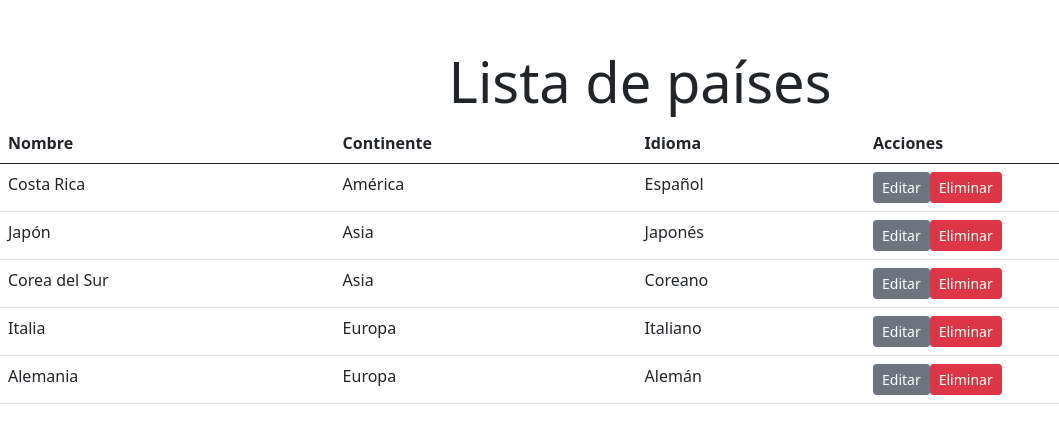
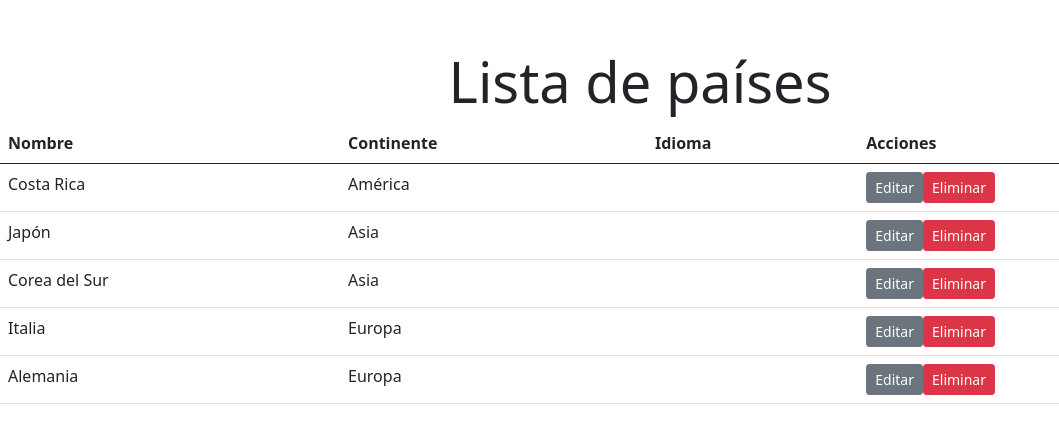
Before and after one commit to mafer1404/CI-0126, a Vue app in the folder Laboratorio3_C13747/Mi primer proyecto/frontend-lab/: page / in a window 1280 px wide. Shown: the top 434 px of the page, without its empty margins (0-1059 px from the left). Built offline with nearby package versions, Linux system fonts and the light colour scheme.

Commit message:
Laboratorio 5: Consumir el API get paises

```diff
--- a/Laboratorio3_C13747/Mi primer proyecto/frontend-lab/src/components/ListaPaises.vue
+++ b/Laboratorio3_C13747/Mi primer proyecto/frontend-lab/src/components/ListaPaises.vue
@@ -28,16 +28,17 @@
 </template>
 
 <script>
+  import axios from "axios";
   export default {
     name: 'ListaPaises',
     data() {
       return {
         paises: [
-          { nombre: "Costa Rica", continente: "América", Idioma: "Español" },
-          { nombre: "Japón", continente: "Asia", Idioma: "Japonés" },
-          { nombre: "Corea del Sur", continente: "Asia", Idioma: "Coreano" },
-          { nombre: "Italia", continente: "Europa", Idioma: "Italiano" },
-          { nombre: "Alemania", continente: "Europa", Idioma: "Alemán" },
+          { nombre: "Costa Rica", continente: "América", idioma: "Español" },
+          { nombre: "Japón", continente: "Asia", idioma: "Japonés" },
+          { nombre: "Corea del Sur", continente: "Asia", idioma: "Coreano" },
+          { nombre: "Italia", continente: "Europa", idioma: "Italiano" },
+          { nombre: "Alemania", continente: "Europa", idioma: "Alemán" },
         ],
       };
     },
```
